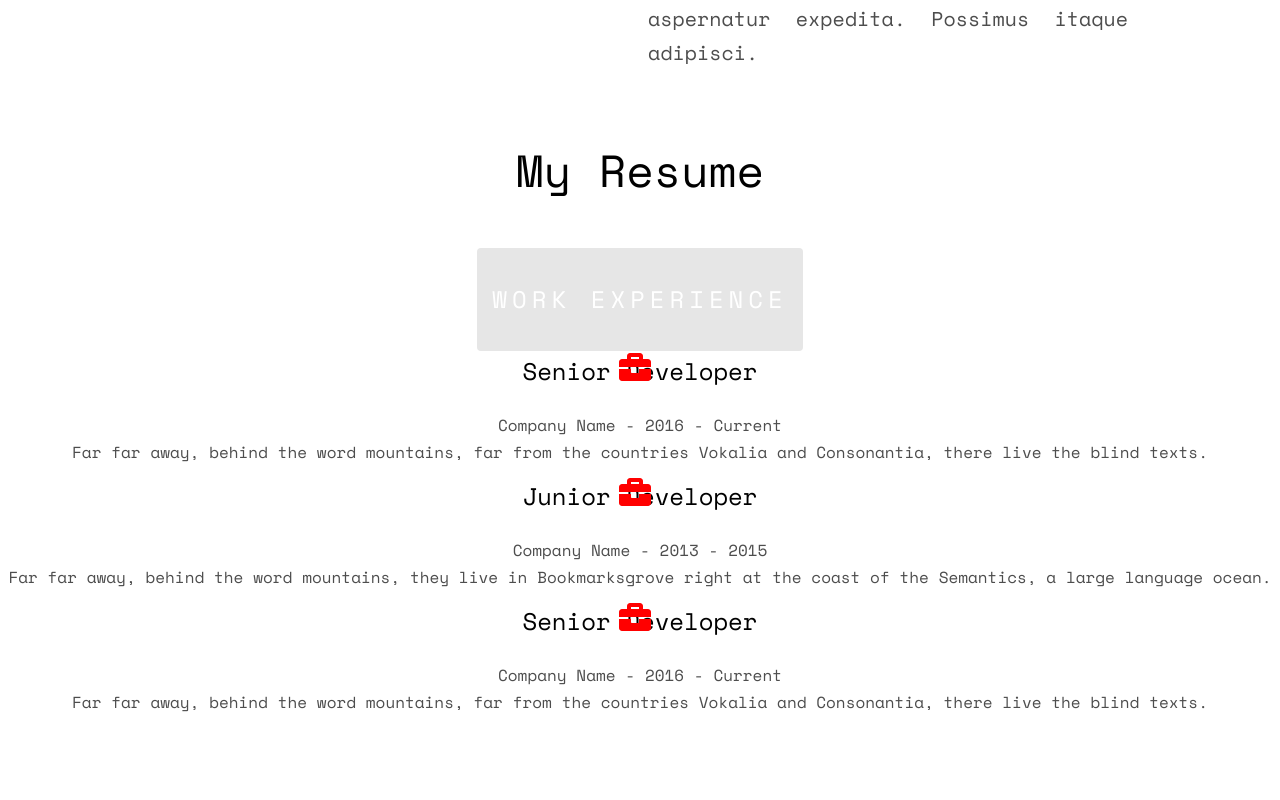
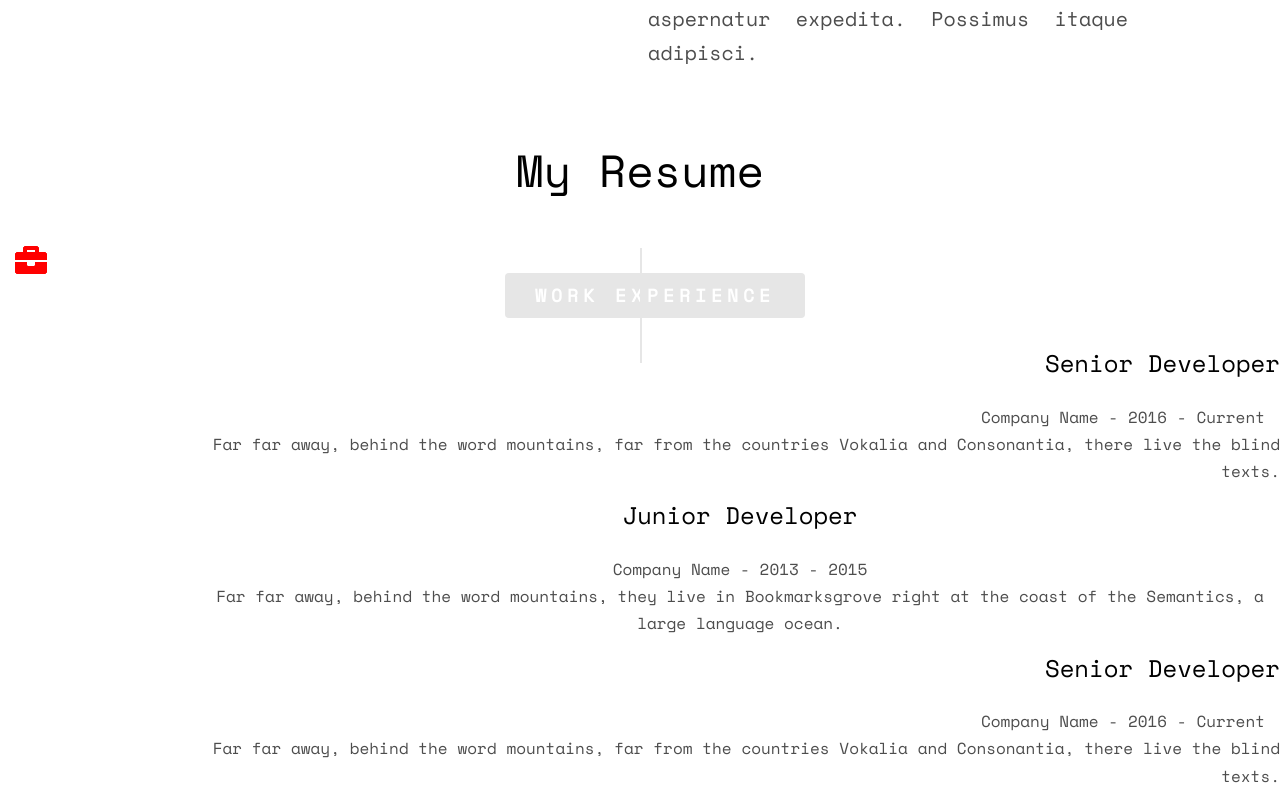
Before and after one commit to EdsonVillarroel/portfolio, a React (Create React App) app in the folder portfolio/: page / in a window 1280 px wide. Shown: the part 1698-2498 px from the top of the page. Before the commit the page ends 2461 px from the top, so only its background shows below. Built offline with nearby package versions, Linux system fonts and the light colour scheme.

Commit message:
add style work

```diff
--- a/portfolio/src/work-experience/WorkExperience.css
+++ b/portfolio/src/work-experience/WorkExperience.css
@@ -1,11 +1,11 @@
-.title-work-experience{
+.title-work-experience {
   color: #000;
   font-family: "Space Mono", Arial, serif;
   font-weight: 400;
   margin: 0 0 20px 0;
   font-size: 45px;
 }
-.timeline-title{
+.timeline-title {
   margin-top: 0;
   color: #000;
   font-family: "Space Mono", Arial, serif;
@@ -31,7 +31,66 @@
     -ms-border-radius: 50%;
     border-radius: 50%;
 }
-.title-experience{
+.title-experience {
+  display: inline-block;
+  padding: 7px 15px;
+  font-size: 18px;
+  text-transform: uppercase;
+  letter-spacing: 5px;
+  font-weight: bold;
+  /* background: #e6e6e6; */
+  -webkit-border-radius: 4px;
+  -moz-border-radius: 4px;
+  -ms-border-radius: 4px;
+  border-radius: 4px;
+}
+/* .container-experience { */
+  /* margin-left: -15px;
+    margin-right: -15px; */
+/* } */
+.time-line {
+  list-style: none;
+  padding: 20px 0 20px;
+  position: relative;
+}
+.container-right {
+  text-align: right;
+  list-style: none;
+}
+.container-right-li {
+  text-align: right;
+  margin-bottom: 20px;
+  position: relative;
+}
+.timeline > li:before,
+.timeline > li:after {
+  content: " ";
+  display: table;
+}
+
+.text-right {
+  width: 45%;
+  float: left;
+  margin-bottom: 0;
+  position: relative;
+  -webkit-border-radius: 4px;
+  -moz-border-radius: 4px;
+  -ms-border-radius: 4px;
+  border-radius: 4px;
+}
+.text-left {
+  margin-bottom: 20px;
+  position: relative;
+  list-style: none;
+}
+
+.timeline {
+  list-style: none;
+  padding: 20px 0 20px;
+  position: relative;
+}
+
+.timeline .timeline-heading > div h3 {
   display: inline-block;
   padding: 7px 15px;
   font-size: 18px;
@@ -44,35 +103,38 @@
   -ms-border-radius: 4px;
   border-radius: 4px;
 }
-.container-experience{
-    /* margin-left: -15px;
-    margin-right: -15px; */
+.timeline:before {
+  top: 20px;
+  bottom: 0;
+  position: absolute;
+  content: " ";
+  width: 2px;
+  background-color: #e6e6e6;
+  left: 50%;
+  margin-left: 0px;
 }
-.time-line{
-    list-style: none;
-    padding: 20px 0 20px;
-    position: relative;
-}
-.container-right{
-    text-align: right;
-    list-style: none;
-}
-.container-right-li{
-
-    text-align: right;
-    margin-bottom: 20px;
-    position: relative;
-}
-.timeline > li:before, .timeline > li:after {
+.timeline > li:before,
+.timeline > li:after {
   content: " ";
   display: table;
 }
 
+/* .timeline > li > .timeline-badge i {
+  display: table-cell;
+  vertical-align: middle;
+  height: 44px;
+  font-size: 18px;
+} */
 .timeline > li.timeline-unverted {
   text-align: right;
 }
+@media screen and (max-width: 768px) {
+  .timeline > li.timeline-unverted {
+    text-align: left;
+  }
+}
 
-.text-right{
+.timeline > li > .timeline-panel {
   width: 45%;
   float: left;
   margin-bottom: 0;
@@ -82,8 +144,48 @@
   -ms-border-radius: 4px;
   border-radius: 4px;
 }
-.text-left{
-    margin-bottom: 20px;
-    position: relative;
-    list-style: none;
+.timeline > li.timeline-inverted > .timeline-panel {
+  float: right;
 }
+.timeline > li.timeline-inverted > .timeline-panel:before {
+  border-left-width: 0;
+  border-right-width: 15px;
+  left: -15px;
+  right: auto;
+}
+.timeline > li.timeline-inverted > .timeline-panel:after {
+  border-left-width: 0;
+  border-right-width: 14px;
+  left: -14px;
+  right: auto;
+}
+
+ul.timeline > li > .timeline-panel {
+  width: calc(100% - 200px);
+  width: -moz-calc(100% - 200px);
+  width: -webkit-calc(100% - 200px);
+}
+
+ul.timeline > li > .timeline-badge {
+  left: 15px;
+  margin-left: 0;
+  top: 16px;
+}
+
+ul.timeline > li > .timeline-panel {
+  float: right;
+}
+
+ul.timeline > li > .timeline-panel:before {
+  border-left-width: 0;
+  border-right-width: 15px;
+  left: -15px;
+  right: auto;
+}
+
+ul.timeline > li > .timeline-panel:after {
+  border-left-width: 0;
+  border-right-width: 14px;
+  left: -14px;
+  right: auto;
+}
--- a/portfolio/src/work-experience/workExperience.js
+++ b/portfolio/src/work-experience/workExperience.js
@@ -9,8 +9,8 @@ class workExperience extends Component {
         <div className="title-work-experience">My Resume</div>
         <div>
           <div className="container-experience">
-            <ul className="time-line">
-              <li>
+            <ul className="timeline">
+              <li className="timeline-heading">
                 <div className="title-experience">
                   <h3>Work Experience</h3>
                 </div>
```
Lines whose indentation alone changed are shown as unchanged.
